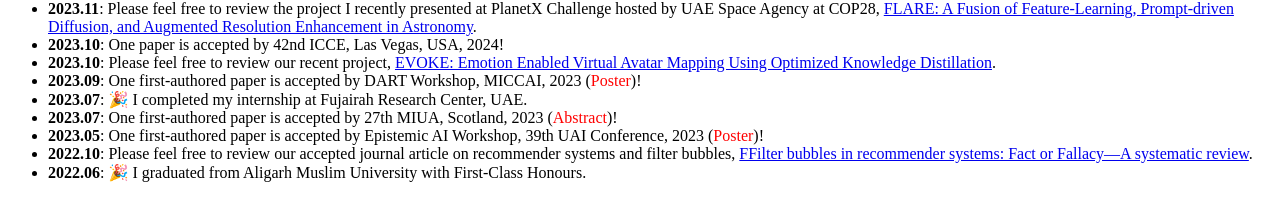
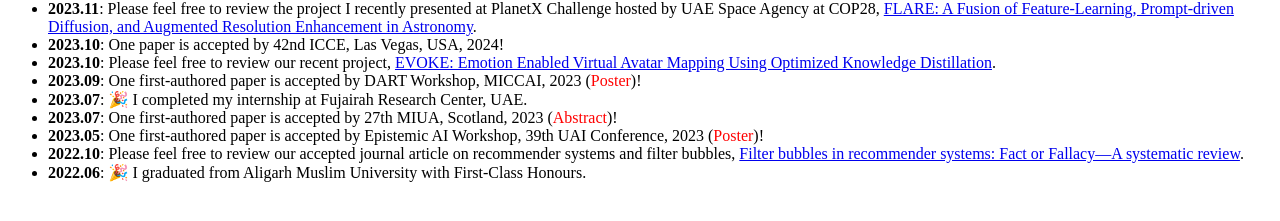
Before and after one commit to Razaimam45/razaimam45.github.io, a Jekyll site: the page built from _pages/includes/news.md, in a window 1280 px wide. Shown: the part 555-776 px from the top of the page. Built offline with Jekyll 4.4.1, drawn with Linux system fonts in a browser that asks for light colours; our own code applies the rules of GitHub Pages for plain Markdown files.

Commit message:
Latest Update Jan 1

```diff
--- a/_pages/includes/news.md
+++ b/_pages/includes/news.md
@@ -17,7 +17,7 @@
     <li><strong>2023.07</strong>: 🎉 I completed my internship at Fujairah Research Center, UAE.</li>
     <li><strong>2023.07</strong>: One first-authored paper is accepted by 27th MIUA, Scotland, 2023 (<font color="red">Abstract</font>)! </li>
     <li><strong>2023.05</strong>: One first-authored paper is accepted by Epistemic AI Workshop, 39th UAI Conference, 2023 (<font color="red">Poster</font>)!</li>
-    <li><strong>2022.10</strong>: Please feel free to review our accepted journal article on recommender systems and filter bubbles, <a href="https://doi.org/10.1002/widm.1512">FFilter bubbles in recommender systems: Fact or Fallacy—A systematic review</a>.</li>
+    <li><strong>2022.10</strong>: Please feel free to review our accepted journal article on recommender systems and filter bubbles, <a href="https://doi.org/10.1002/widm.1512">Filter bubbles in recommender systems: Fact or Fallacy—A systematic review</a>.</li>
     <li><strong>2022.06</strong>: 🎉 I graduated from Aligarh Muslim University with First-Class Honours.</li>
     <!-- <li><strong>2023.02</strong>: One first-authored paper is accepted by DART Workshop, MICCAI, 2023! (<font color="red">Highlight; 2.5% acceptance rate </font>)!</li> -->
   </ul>
```
